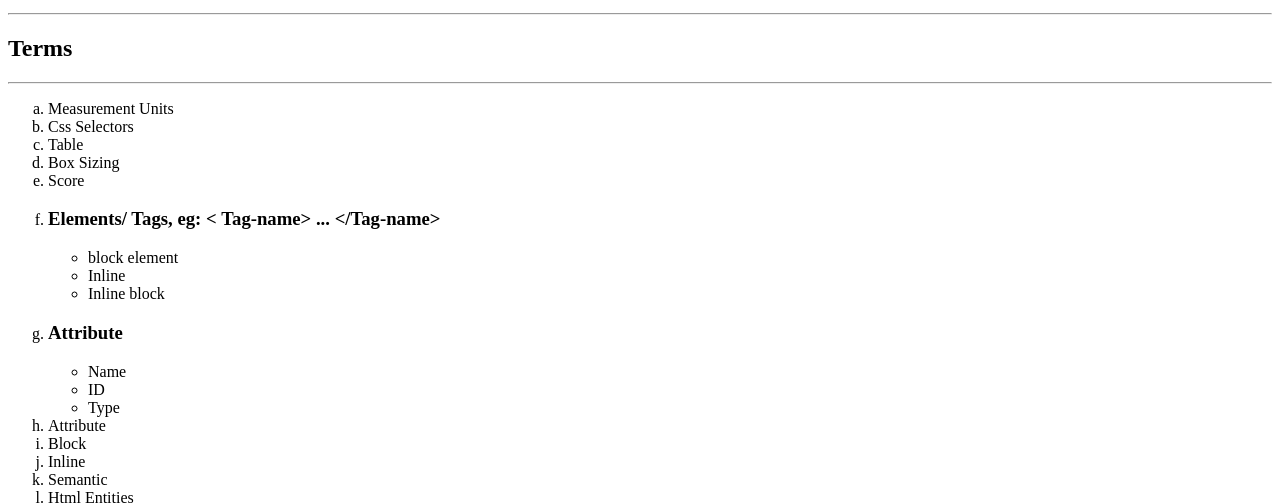
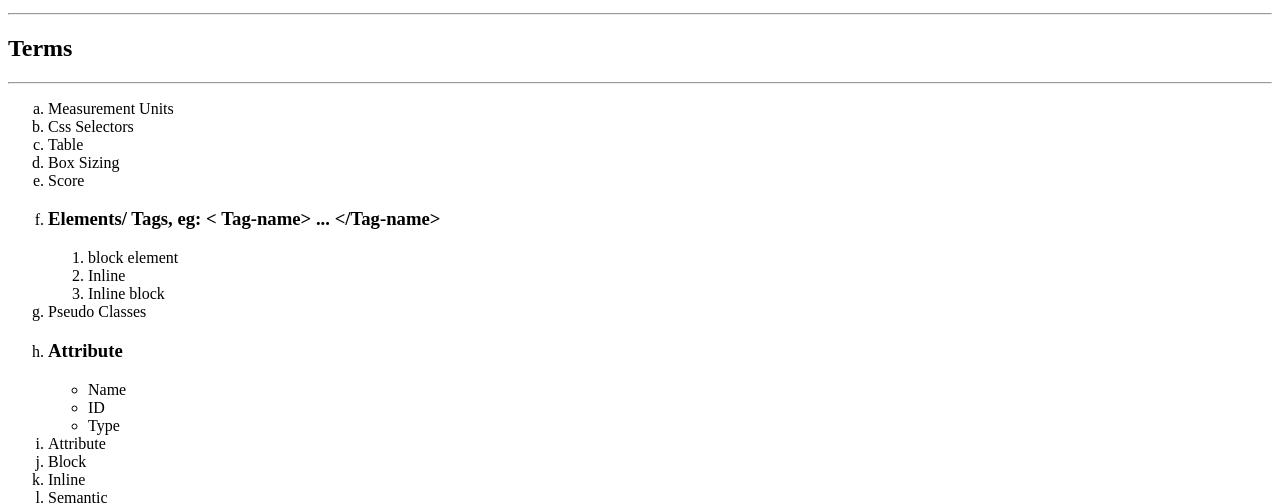
Before and after one commit to user78-cyber/Mern, a plain HTML site: page index.html in a window 1280 px wide. Shown: the part 301-805 px from the top of the page. Drawn offline with Linux system fonts and the light colour scheme.

Commit message:
Pseudo class

```diff
--- a/index.html
+++ b/index.html
@@ -96,12 +96,13 @@
         <li><a href="./score.html">Score</a></li>
         <li>
             <h3>Elements/ Tags, eg: &lt;&nbsp;Tag-name&gt; ... &lt;/Tag-name&gt;</h3>
-            <ul>
+            <ol>
                 <li>block element</li>
                 <li>Inline</li>
                 <li>Inline block</li>
-            </ul>
+            </ol>
         </li>
+        <li><a href="/Pseudo.html">Pseudo Classes</a></li>
         <li>
             <h3>Attribute</h3>
             <ul>
```
Also changed, not shown: Pseudo.html (added, +12 -0 lines), git.txt.
